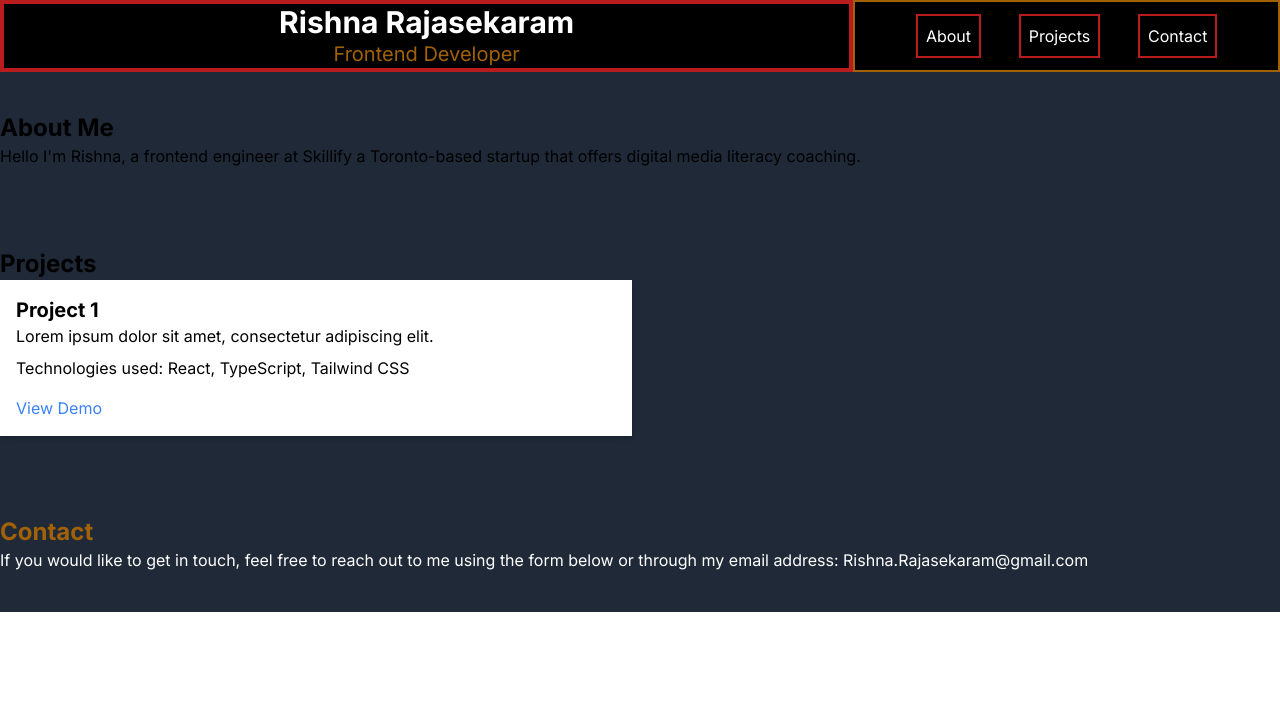
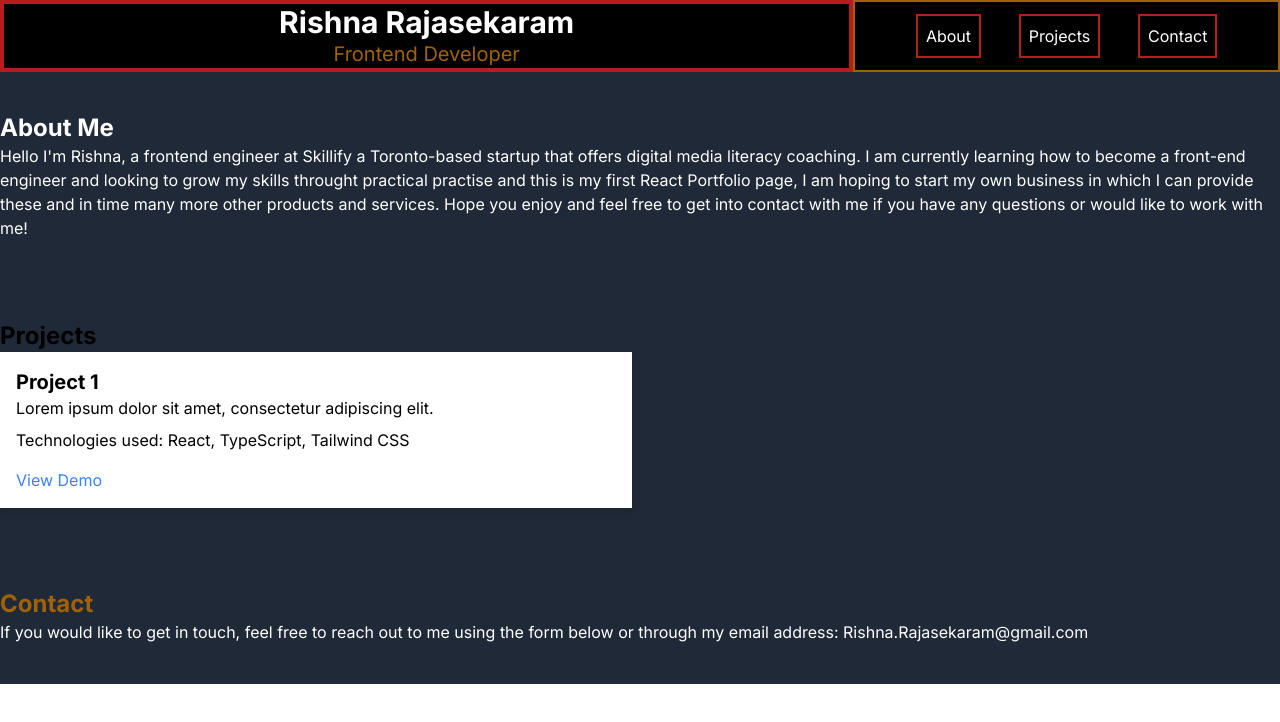
Before and after one commit to RAWjasekaram/Portfolio, a Next.js app in the folder with-tailwindcss-app/: page / in a window 1280 px wide. Shown: the top 722 px of the page. Built offline with nearby package versions, Linux system fonts and the light colour scheme.

Commit message:
work on about

```diff
--- a/with-tailwindcss-app/app/components/About.tsx
+++ b/with-tailwindcss-app/app/components/About.tsx
@@ -3,12 +3,19 @@ import React from "react";
 const About: React.FC = () => {
   return (
     <section className="py-10">
-      <div className="container mx-auto bg-gray-800">
+      <div className="container  text-white mx-auto bg-gray-800">
         <h2 className="text-2xl font-bold">About Me</h2>
         <p>
           Hello I'm Rishna, a frontend engineer at Skillify a Toronto-based
-          startup that offers digital media literacy coaching.
+          startup that offers digital media literacy coaching. I am currently
+          learning how to become a front-end engineer and looking to grow my
+          skills throught practical practise and this is my first React
+          Portfolio page, I am hoping to start my own business in which I can
+          provide these and in time many more other products and services. Hope
+          you enjoy and feel free to get into contact with me if you have any
+          questions or would like to work with me!
         </p>
+
         {/* Add more information and styling here */}
       </div>
     </section>
```
Also changed, not shown: with-tailwindcss-app/placeholder.jpg (added).
